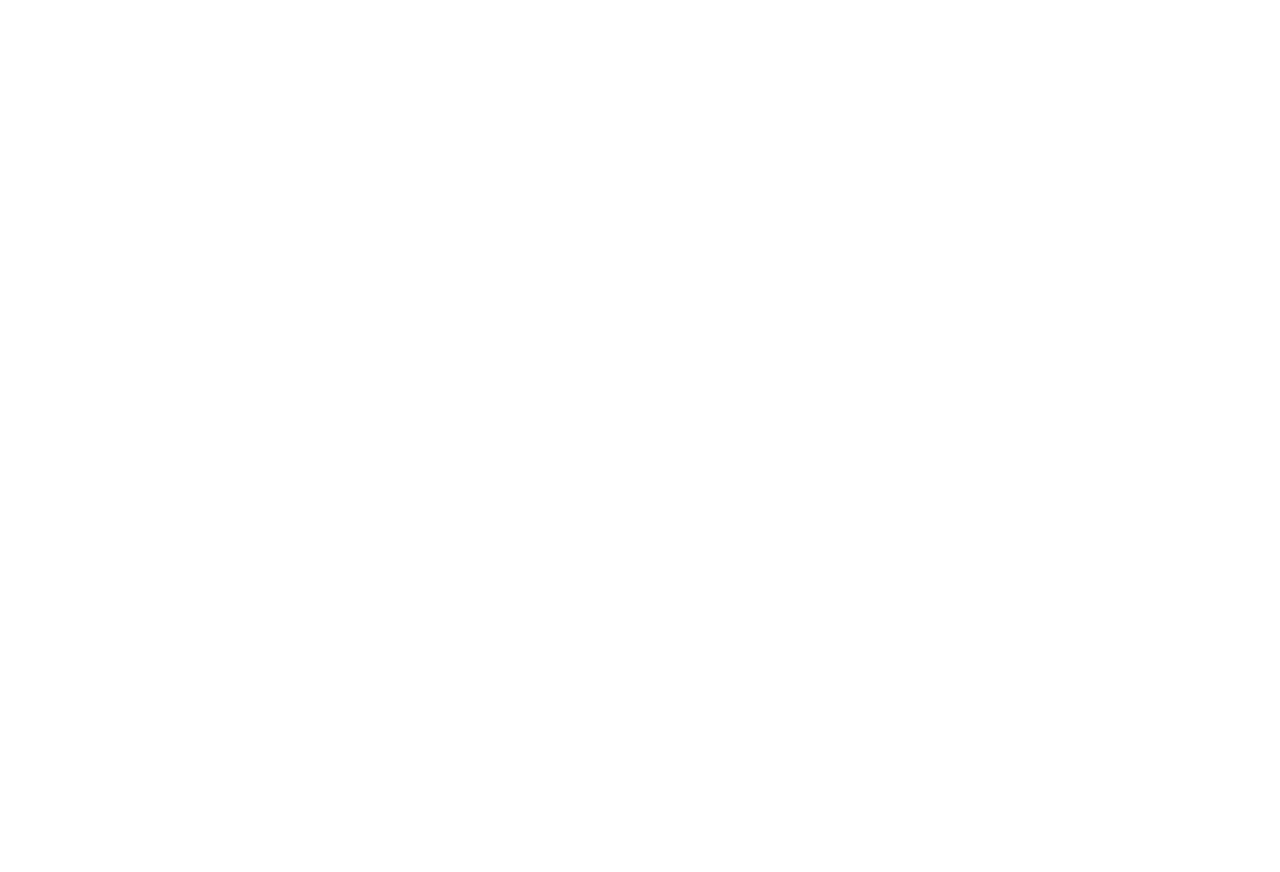
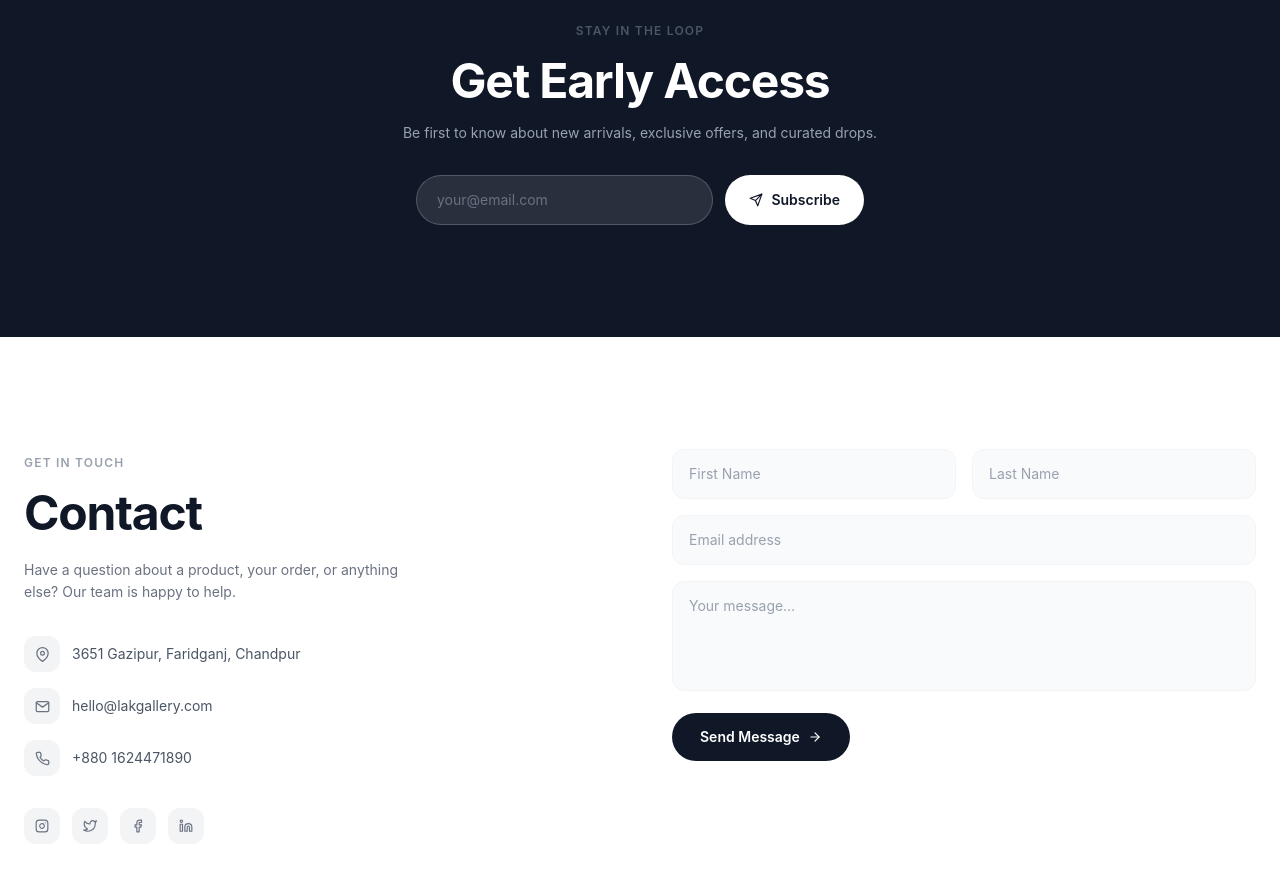
Before and after one commit to developer-omar-faruk/LAK-Gallery-E-commerce, a React (Vite) app: page / in a window 1280 px wide. Shown: the part 4900-5772 px from the top of the page. Before the commit the page ends 4805 px from the top, so only its background shows below. Built offline with nearby package versions, Linux system fonts and the light colour scheme.

Commit message:
Newsletter and Contact

```diff
--- a/src/App.jsx
+++ b/src/App.jsx
@@ -8,6 +8,8 @@
 import WhyUs from "./components/WhyUs";
 import Testimonials from "./components/Testimonials";
 import Brands from "./components/Brands";
+import Newsletter from "./components/Newsletter";
+import Contact from "./components/Contact";
 
 function App() {
   const [cart, setCart] = useState([]);
@@ -41,9 +43,9 @@
       <WhyUs />
       <Testimonials />
       <Brands />
-      {/* <Newsletter />
+      <Newsletter />
       <Contact />
-      <Footer />
+      {/* <Footer />
       <CartDrawer isOpen={cartOpen} onClose={() => setCartOpen(false)} cart={cart} onIncrease={increase} onDecrease={decrease} onRemove={remove} />
       <AnimatePresence>
         {selectedProduct && <ProductModal product={selectedProduct} onClose={() => setSelectedProduct(null)} onAddToCart={addToCart} />}
--- /dev/null
+++ b/src/components/Contact.jsx
@@ -0,0 +1,54 @@
+import { Section, SectionLabel, SectionTitle, fadeUp, stagger} from "./utilits/UTILS";
+
+import { motion } from "framer-motion";
+import {
+  FiArrowRight, FiMail, FiPhone, FiMapPin,
+  FiInstagram, FiTwitter, FiFacebook, FiLinkedin,
+} from "react-icons/fi";
+
+
+function Contact() {
+  return (
+    <Section id="contact" className="bg-white">
+      <div className="grid lg:grid-cols-2 gap-16 items-start">
+        <div>
+          <SectionLabel>Get in touch</SectionLabel><SectionTitle>Contact</SectionTitle>
+          <motion.p variants={fadeUp} className="text-gray-500 text-sm mt-4 mb-8 leading-relaxed max-w-sm">
+            Have a question about a product, your order, or anything else? Our team is happy to help.
+          </motion.p>
+          <motion.div variants={stagger} className="space-y-4">
+            {[[FiMapPin,"3651 Gazipur, Faridganj, Chandpur"],[FiMail,"hello@lakgallery.com"],[FiPhone,"+880 1624471890"]].map(([Icon,text],i) => (
+              <motion.div key={i} variants={fadeUp} className="flex items-center gap-3 text-sm text-gray-600">
+                <div className="w-9 h-9 bg-gray-100 rounded-xl flex items-center justify-center flex-shrink-0"><Icon size={15} className="text-gray-500" /></div>
+                <span>{text}</span>
+              </motion.div>
+            ))}
+          </motion.div>
+          <motion.div variants={fadeUp} className="flex gap-3 mt-8">
+            {[FiInstagram,FiTwitter,FiFacebook,FiLinkedin].map((Icon,i) => (
+              <motion.a key={i} href="#" whileHover={{ scale: 1.15, y: -3 }}
+                className="w-9 h-9 bg-gray-100 rounded-xl flex items-center justify-center text-gray-500 hover:bg-gray-900 hover:text-white transition-colors">
+                <Icon size={14} />
+              </motion.a>
+            ))}
+          </motion.div>
+        </div>
+        <motion.form variants={fadeUp} className="space-y-4">
+          <div className="grid sm:grid-cols-2 gap-4">
+            {["First Name","Last Name"].map(p => (
+              <input key={p} placeholder={p} className="w-full px-4 py-3.5 rounded-xl bg-gray-50 border border-gray-100 text-sm text-gray-900 placeholder-gray-400 focus:outline-none focus:border-gray-300 transition-colors" />
+            ))}
+          </div>
+          <input placeholder="Email address" className="w-full px-4 py-3.5 rounded-xl bg-gray-50 border border-gray-100 text-sm text-gray-900 placeholder-gray-400 focus:outline-none focus:border-gray-300 transition-colors" />
+          <textarea placeholder="Your message…" rows={4} className="w-full px-4 py-3.5 rounded-xl bg-gray-50 border border-gray-100 text-sm text-gray-900 placeholder-gray-400 focus:outline-none focus:border-gray-300 transition-colors resize-none" />
+          <motion.button whileHover={{ scale: 1.02 }} whileTap={{ scale: 0.97 }} type="submit"
+            className="inline-flex items-center gap-2 bg-gray-900 text-white px-7 py-3.5 rounded-full text-sm font-semibold hover:bg-gray-700 transition-colors">
+            Send Message <FiArrowRight size={14} />
+          </motion.button>
+        </motion.form>
+      </div>
+    </Section>
+  );
+}
+
+export default Contact
--- /dev/null
+++ b/src/components/Newsletter.jsx
@@ -0,0 +1,31 @@
+import { Section, SectionLabel, SectionTitle, fadeUp } from "./utilits/UTILS";
+
+import { useState } from "react";
+import { motion } from "framer-motion";
+import { FiSend } from "react-icons/fi";
+
+
+function Newsletter() {
+  const [email, setEmail] = useState("");
+  const [submitted, setSubmitted] = useState(false);
+  return (
+    <Section className="bg-gray-900">
+      <div className="max-w-2xl mx-auto text-center">
+        <SectionLabel><span className="text-gray-600">Stay in the loop</span></SectionLabel>
+        <SectionTitle dark>Get Early Access</SectionTitle>
+        <motion.p variants={fadeUp} className="text-gray-400 text-sm mb-8 mt-3">Be first to know about new arrivals, exclusive offers, and curated drops.</motion.p>
+        <motion.form variants={fadeUp} onSubmit={e => { e.preventDefault(); if(email){setSubmitted(true);setEmail("");} }}
+          className="flex flex-col sm:flex-row gap-3 max-w-md mx-auto">
+          <input type="email" value={email} onChange={e => setEmail(e.target.value)} placeholder="your@email.com"
+            className="flex-1 px-5 py-3.5 rounded-full bg-white/10 border border-white/20 text-white placeholder-gray-500 text-sm focus:outline-none focus:border-white/50 transition-colors" />
+          <motion.button whileHover={{ scale: 1.05 }} whileTap={{ scale: 0.95 }} type="submit"
+            className="inline-flex items-center justify-center gap-2 bg-white text-gray-900 px-6 py-3.5 rounded-full text-sm font-semibold hover:bg-gray-100 transition-colors">
+            {submitted ? "✓ Subscribed!" : <><FiSend size={14} /> Subscribe</>}
+          </motion.button>
+        </motion.form>
+      </div>
+    </Section>
+  );
+}
+
+export default Newsletter
```
